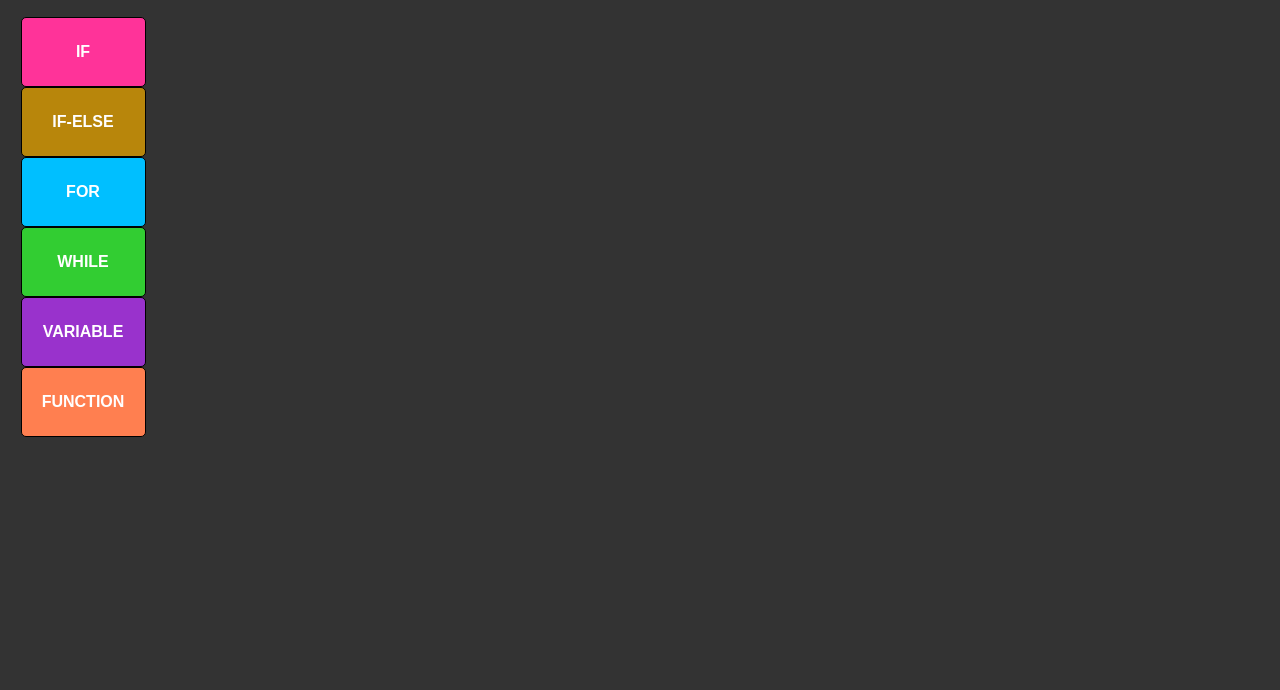
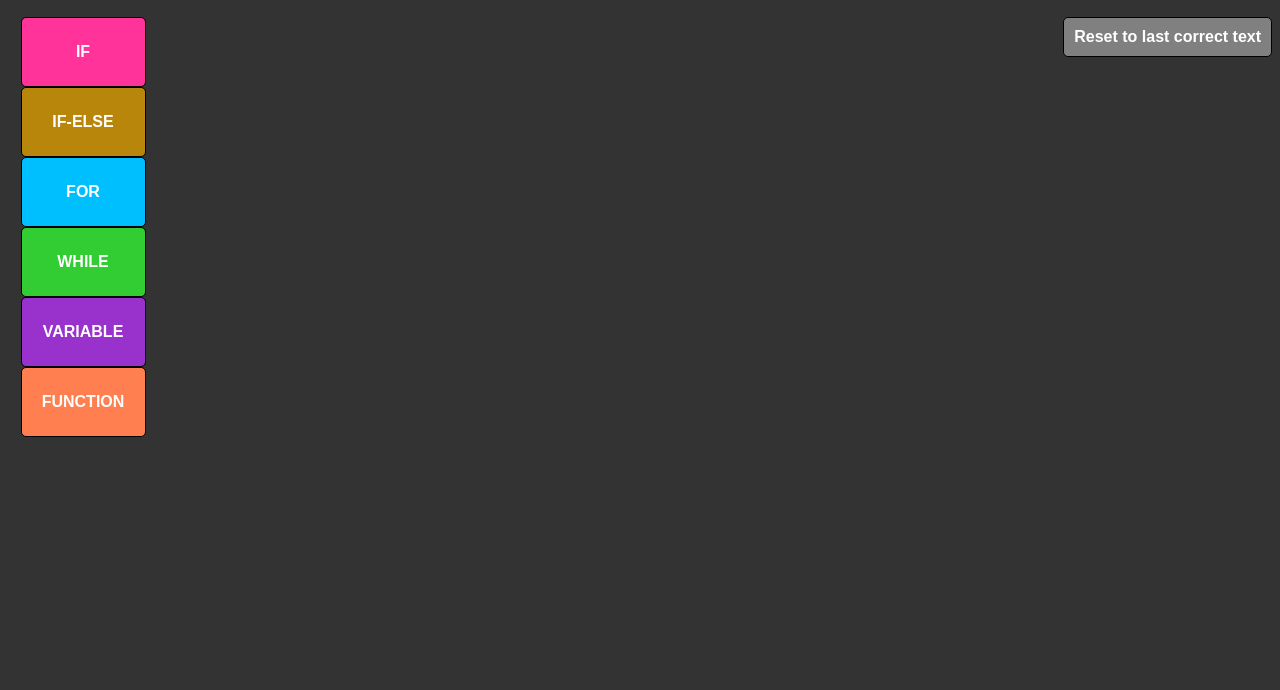
Before and after one commit to oxy-compsci/brick-editor, a website with bundled scripts: page index.html in a window 1280 px wide. Shown: the part 110-800 px from the top of the page. Built offline with nearby package versions, Linux system fonts and the light colour scheme; files whose address does not match are found by name.

Commit message:
undo button for lastCorrectParsedText

```diff
--- a/brick-editor.js
+++ b/brick-editor.js
@@ -240,6 +240,16 @@ function setValue(oldBuffer, newBuffer) {
     editor.executeEdits(oldBuffer, [{ identifier: 'insert', range: range, text: newBuffer }]);
 }
 
+/**
+ * Resets the buffer value to the last correct parsed state
+ *
+ * @returns {undefined}
+ */
+function resetToParsed() {
+    var buffer = editor.getValue();
+    setValue(buffer, editorState.parsableText);
+}
+
 
 // EDITOR INTERFACE CODE
 
@@ -334,6 +344,7 @@ function highlight(startLine, startColumn, endLine, endColumn) {
 function unhighlight() {
     decorations = editor.deltaDecorations(decorations, []);
 }
+
 
 // TEXT EDITING CODE
 
@@ -758,6 +769,7 @@ function updateEditorState() {
         editorState.parsable = true;
         editorState.parse = ast;
         editorState.parsableText = buffer;
+        document.getElementById("parseButton").disabled = true;
         var selected = getSelected();
         if (selected) {
             editorState.hasSelected = true;
@@ -772,6 +784,7 @@ function updateEditorState() {
         }
     } else {
         editorState.parsable = false;
+        document.getElementById("parseButton").disabled = false;
     }
 }
 
--- a/index.html
+++ b/index.html
@@ -38,6 +38,7 @@
 
 <body>
     <h1 id="title">Brick Editor</h1>
+    <button id="parseButton" disabled onclick="resetToParsed()">Reset to last correct text</button>
     <div id="buttonContainer"></div>
     <div id="container"></div>
 </body>
--- a/stylesheet.css
+++ b/stylesheet.css
@@ -41,3 +41,23 @@ body {
 .highlight {
     background-color: #8a08b5;
 }
+
+#parseButton, #parseButton:enabled {
+    border: solid black 1px;
+    background-color: red;
+    color: white;
+    font-weight: 600;
+    padding: 10px;
+    text-align: center;
+    font-size: 16px;
+    border-radius: 5px;
+    margin: 0px auto;
+    float: right;
+    cursor: pointer;
+}
+
+    #parseButton:disabled {
+        background-color: grey;
+        color: white;
+        cursor: default;
+    }
```
